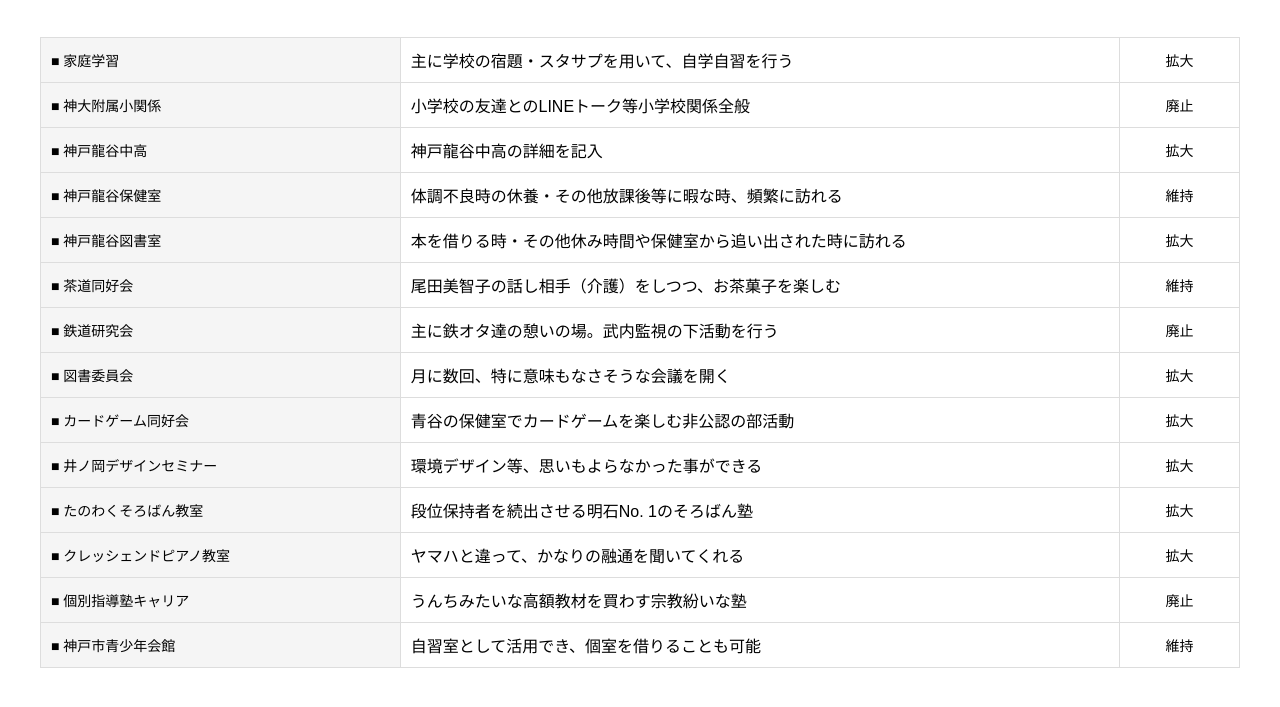
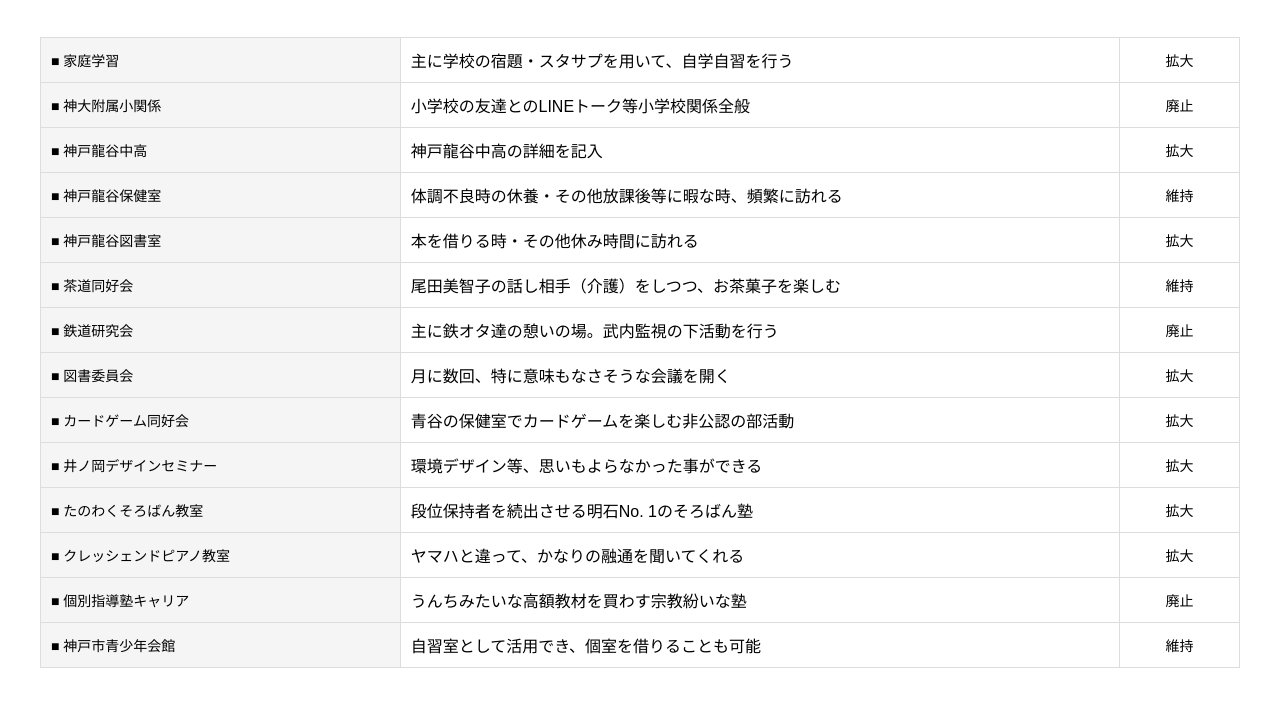
Before and after one commit to hontani-hajime/hontani-hajime.github.io, a plain HTML site: page リバースプラン/index.html in a window 1280 px wide. Shown: the part 85-792 px from the top of the page. Drawn offline with Linux system fonts and the light colour scheme.

Commit message:
Update index.html

```diff
--- a/リバースプラン/index.html
+++ b/リバースプラン/index.html
@@ -77,7 +77,7 @@
             </tr>
             <tr>
                 <td>■ 神戸龍谷図書室</td>
-                <td>本を借りる時・その他休み時間や保健室から追い出された時に訪れる</td>
+                <td>本を借りる時・その他休み時間に訪れる</td>
                 <td>拡大</td>
             </tr>
             <tr>
```
